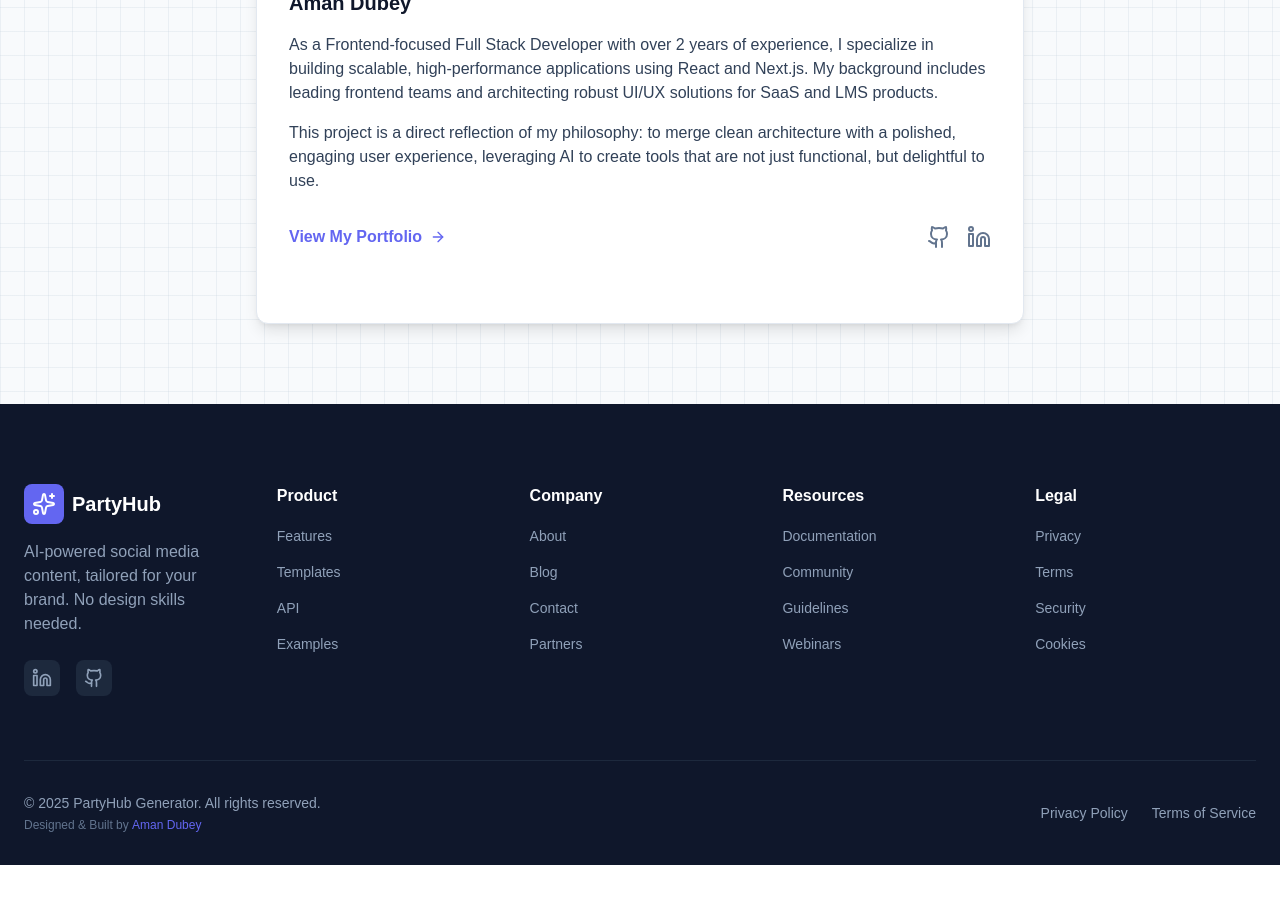
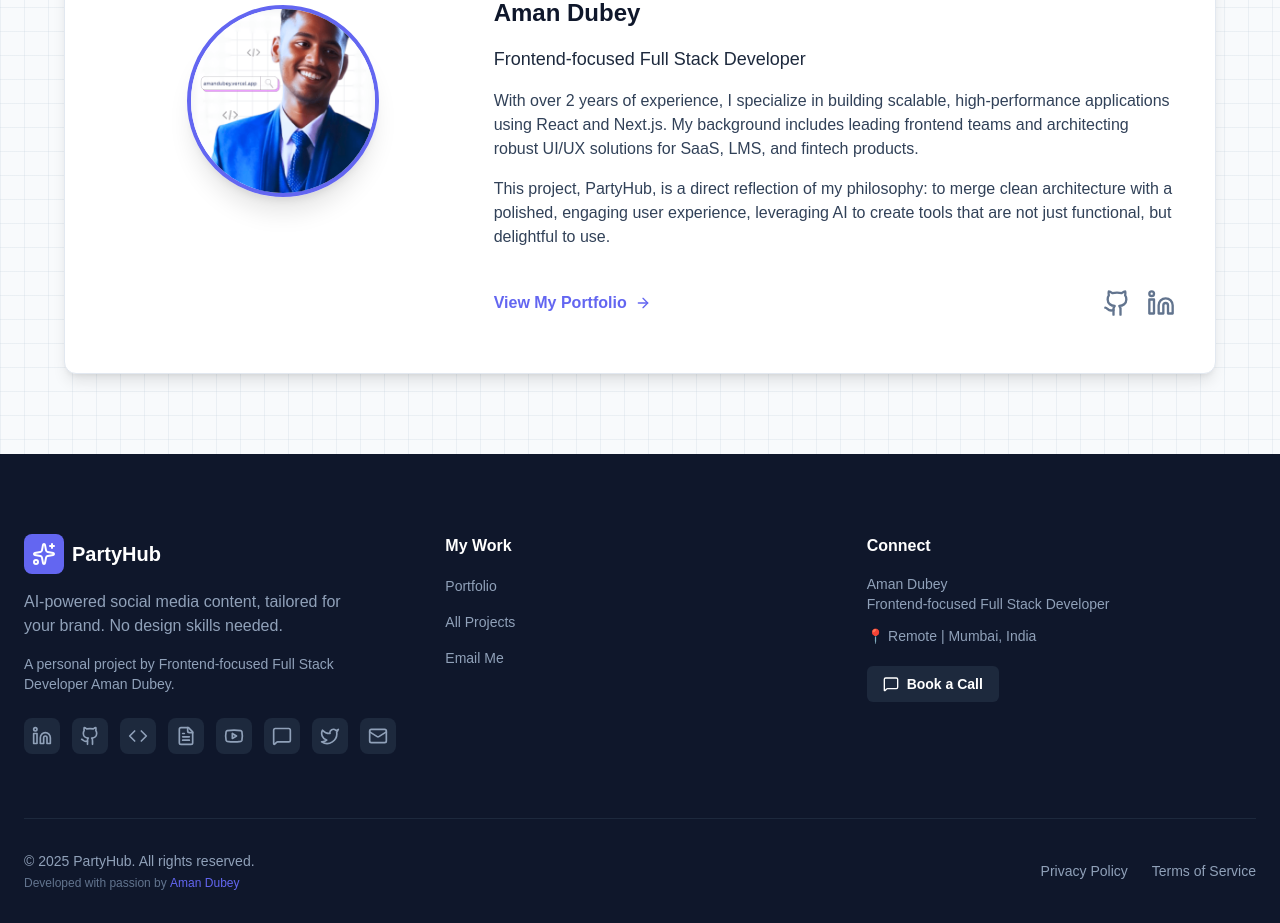
Before and after one commit to Amandubey211/BrandForge.Ai, a Next.js app: page / in a window 1280 px wide. Shown: the part 1840-2763 px from the top of the page. Before the commit the page ends 2705 px from the top, so only its background shows below. Built offline with nearby package versions, Linux system fonts and the light colour scheme.

Commit message:
Minor UI/Ux

```diff
--- a/src/app/Components/layout/AboutSection.tsx
+++ b/src/app/Components/layout/AboutSection.tsx
@@ -16,8 +16,10 @@ import {
   Rocket, // For GSAP
   Sparkles, // For Gemini
   Mouse, // For Lenis
+  Code, // Added for potential future use or just for a general tech vibe
 } from "lucide-react";
 import Link from "next/link";
+import Image from "next/image"; // Import Next.js Image component
 
 // --- SVG Icon Components for Tech Stack ---
 const TechIcons = {
@@ -57,6 +59,7 @@ const TechIcons = {
       />
     </svg>
   ),
+  // You can add more custom SVG icons here for other technologies if needed
 };
 
 const tabs = [
@@ -120,7 +123,8 @@ export const AboutSection = ({ brandColor }: { brandColor: string }) => {
           Behind the Build
         </h2>
 
-        <div className="max-w-3xl mx-auto bg-white rounded-xl shadow-lg border border-slate-200 p-2">
+        {/* Increased max-w to 5xl for more horizontal space */}
+        <div className="max-w-4xl lg:max-w-5xl xl:max-w-6xl mx-auto bg-white rounded-xl shadow-lg border border-slate-200 p-2">
           {/* Tab Headers */}
           <div className="flex border-b border-slate-200">
             {tabs.map((tab) => (
@@ -150,7 +154,7 @@ export const AboutSection = ({ brandColor }: { brandColor: string }) => {
           </div>
 
           {/* Tab Content */}
-          <div className="relative min-h-[350px] p-4 sm:p-6">
+          <div className="relative min-h-[400px] p-4 sm:p-6 lg:p-8">
             <AnimatePresence mode="wait">
               <motion.div
                 key={activeTab}
@@ -160,30 +164,53 @@ export const AboutSection = ({ brandColor }: { brandColor: string }) => {
                 transition={{ duration: 0.2 }}
               >
                 {activeTab === "owner" && (
-                  <div className="space-y-4 text-slate-700 flex flex-col h-full">
-                    <h3 className="text-lg sm:text-xl font-bold text-slate-900">
+                  <div className="flex flex-col md:flex-row gap-8 text-slate-700 h-full">
+                    {/* Image Section */}
+                    <div className="flex-shrink-0 w-full md:w-1/3 flex justify-center items-start pt-2">
+                      <motion.div
+                        initial={{ opacity: 0, scale: 0.9 }}
+                        animate={{ opacity: 1, scale: 1 }}
+                        transition={{ delay: 0.1, duration: 0.5 }}
+                        className="relative w-52 h-52 sm:w-48 sm:h-48 rounded-full overflow-hidden shadow-xl border-4"
+                        style={{ borderColor: brandColor }} // Dynamic border color
+                      >
+                        <Image
+                          src="/amandubey.png"
+                          alt="Aman Dubey - Developer"
+                          layout="fill"
+                          objectFit="cover"
+                          // priority
+                        />
+                      </motion.div>
+                    </div>
+
+                    {/* Text and Links Section */}
+                    <div className="flex-1 space-y-4 flex flex-col">
+                      <h3 className="text-xl sm:text-2xl font-bold text-slate-900">
                         Aman Dubey
                       </h3>
-                    <p>
-                      As a Frontend-focused Full Stack Developer with over 2
-                      years of experience, I specialize in building scalable,
-                      high-performance applications using React and Next.js. My
-                      background includes leading frontend teams and
-                      architecting robust UI/UX solutions for SaaS and LMS
-                      products.
+                      <p className="text-lg font-medium text-slate-800">
+                        Frontend-focused Full Stack Developer
                       </p>
                       <p>
-                      This project is a direct reflection of my philosophy: to
-                      merge clean architecture with a polished, engaging user
-                      experience, leveraging AI to create tools that are not
-                      just functional, but delightful to use.
+                        With over 2 years of experience, I specialize in
+                        building scalable, high-performance applications using
+                        React and Next.js. My background includes leading
+                        frontend teams and architecting robust UI/UX solutions
+                        for SaaS, LMS, and fintech products.
                       </p>
-                    <div className="!mt-auto pt-4 flex flex-col sm:flex-row sm:items-center sm:justify-between gap-4">
+                      <p>
+                        This project, PartyHub, is a direct reflection of my
+                        philosophy: to merge clean architecture with a polished,
+                        engaging user experience, leveraging AI to create tools
+                        that are not just functional, but delightful to use.
+                      </p>
+                      <div className="!mt-auto pt-6 flex flex-col sm:flex-row sm:items-center sm:justify-between gap-4">
                         <Link
                           href="https://amandubey.vercel.app/"
                           target="_blank"
                           rel="noopener noreferrer"
-                        className="inline-flex items-center gap-2 font-semibold group"
+                          className="inline-flex items-center gap-2 font-semibold group hover:underline"
                           style={{ color: brandColor }}
                         >
                           View My Portfolio
@@ -191,23 +218,26 @@ export const AboutSection = ({ brandColor }: { brandColor: string }) => {
                         </Link>
                         <div className="flex items-center gap-4">
                           <a
-                          href="https://github.com/AmanDubey02"
+                            href="https://github.com/Amandubey211" // Ensure this is your correct GitHub
                             target="_blank"
                             rel="noopener noreferrer"
                             className="text-slate-500 hover:text-slate-800 transition-colors"
                             aria-label="GitHub"
                           >
-                          <Github className="h-6 w-6" />
+                            <Github className="h-7 w-7" />{" "}
+                            {/* Increased size */}
                           </a>
                           <a
-                          href="https://www.linkedin.com/in/amandubeydev/"
+                            href="https://www.linkedin.com/in/profile-amandubey/" // Ensure this is your correct LinkedIn
                             target="_blank"
                             rel="noopener noreferrer"
                             className="text-slate-500 hover:text-slate-800 transition-colors"
                             aria-label="LinkedIn"
                           >
-                          <Linkedin className="h-6 w-6" />
+                            <Linkedin className="h-7 w-7" />{" "}
+                            {/* Increased size */}
                           </a>
+                        </div>
                       </div>
                     </div>
                   </div>
@@ -215,39 +245,48 @@ export const AboutSection = ({ brandColor }: { brandColor: string }) => {
 
                 {activeTab === "project" && (
                   <div className="space-y-4 text-slate-700">
-                    <h3 className="text-lg sm:text-xl font-bold text-slate-900">
+                    <h3 className="text-xl sm:text-2xl font-bold text-slate-900 mb-4">
                       Purpose & Methodology
                     </h3>
-                    <p>
-                      The goal was to build an AI-powered social media post
-                      generator. The primary focus was on the{" "}
-                      <b style={{ color: brandColor }}>quality of the output</b>
-                      , ensuring the generated content was polished,
-                      brand-aligned, and genuinely useful.
+                    <p className="text-lg font-medium">
+                      PartyHub was conceptualized to streamline social media
+                      content creation, making it accessible and efficient for
+                      everyone.
                     </p>
                     <p>
-                      The approach was strictly{" "}
+                      The core objective was to develop an AI-powered social
+                      media post generator that truly understands context,
+                      delivers high-quality output, and requires absolutely no
+                      design skills from the user. We focused on crafting
+                      content that is polished, brand-aligned, and genuinely
+                      useful, allowing users to stand out without the usual
+                      hurdles.
+                    </p>
+                    <p>
+                      The development approach was strictly{" "}
                       <b style={{ color: brandColor }}>UX-First</b>. By
-                      architecting a delightful and interactive frontend, the
-                      powerful AI backend is delivered through an interface that
-                      is intuitive and a joy to use.
+                      architecting a delightful, interactive, and highly
+                      intuitive frontend, the powerful AI backend is delivered
+                      through an interface that is not only functional but a joy
+                      to use. This commitment to user experience ensures a
+                      seamless journey from idea to ready-to-post content.
                     </p>
                   </div>
                 )}
 
                 {activeTab === "tech" && (
                   <div>
-                    <h3 className="text-lg sm:text-xl font-bold text-slate-900 mb-4">
+                    <h3 className="text-xl sm:text-2xl font-bold text-slate-900 mb-6">
                       Tools & Technologies
                     </h3>
-                    <div className="grid grid-cols-1 md:grid-cols-2 gap-4">
+                    <div className="grid grid-cols-1 md:grid-cols-2 lg:grid-cols-3 gap-6">
                       {techStack.map((tech) => (
                         <motion.div
                           key={tech.name}
-                          className="flex items-start p-4 border border-slate-200 rounded-lg bg-white"
+                          className="flex items-start p-4 border border-slate-200 rounded-lg bg-white shadow-sm"
                           whileHover={{
                             y: -4,
-                            boxShadow: "0 4px 12px rgba(0,0,0,0.08)",
+                            boxShadow: "0 6px 16px rgba(0,0,0,0.08)",
                           }}
                           transition={{
                             type: "spring",
@@ -255,7 +294,7 @@ export const AboutSection = ({ brandColor }: { brandColor: string }) => {
                             damping: 20,
                           }}
                         >
-                          <div className="flex-shrink-0 h-8 w-8 rounded-full bg-slate-100 flex items-center justify-center">
+                          <div className="flex-shrink-0 h-10 w-10 rounded-full bg-slate-100 flex items-center justify-center">
                             {tech.icon}
                           </div>
                           <div className="ml-4">
--- a/src/app/Components/layout/Footer.tsx
+++ b/src/app/Components/layout/Footer.tsx
@@ -3,8 +3,19 @@
 "use client";
 
 import { motion } from "framer-motion";
-import { Sparkles, Linkedin, Github } from "lucide-react";
-import Link from "next/link"; // Use Next.js Link for internal navigation if needed
+import {
+  Sparkles,
+  Linkedin,
+  Github,
+  Code, // For LeetCode
+  FileText, // For Resume
+  Youtube, // For YouTube
+  MessageSquare, // For Topmate
+  Twitter, // For X / Twitter
+  Mail, // For E-mail
+  Share2, // For Portfolio/Projects link if desired
+} from "lucide-react";
+import Link from "next/link";
 
 interface FooterProps {
   brandColor: string;
@@ -13,32 +24,70 @@ interface FooterProps {
 export const Footer: React.FC<FooterProps> = ({ brandColor }) => {
   const currentYear = new Date().getFullYear();
 
-  const links = {
-    product: ["Features", "Templates", "API", "Examples"],
-    company: ["About", "Blog", "Contact", "Partners"],
-    resources: ["Documentation", "Community", "Guidelines", "Webinars"],
-    legal: ["Privacy", "Terms", "Security", "Cookies"],
-  };
-
-  // --- Personalized with your professional links ---
+  // Updated social links based on your provided list
   const socialLinks = [
     {
-      icon: <Linkedin className="h-5 w-5" />,
-      href: "https://www.linkedin.com/in/amandubeydev/",
+      href: "https://linkedin.com/in/profile-amandubey",
       label: "LinkedIn",
+      icon: <Linkedin className="size-5" />, // Reduced size for consistency with previous
     },
     {
-      icon: <Github className="h-5 w-5" />,
-      href: "https://github.com/AmanDubey02",
+      href: "https://github.com/AmanDubey02", // Using the one from the original footer for consistency, if you have two, pick one.
       label: "GitHub",
+      icon: <Github className="size-5" />,
     },
+    {
+      href: "https://leetcode.com/u/amandubey8833/",
+      label: "LeetCode",
+      icon: <Code className="size-5" />,
+    },
+    {
+      href: "https://docs.google.com/document/d/1CdB-RPXp6hxngGIV4Nks6Iy_agbW5fvdkNghAYQKSXk/edit?tab=t.0",
+      label: "Resume",
+      icon: <FileText className="size-5" />,
+    },
+    {
+      href: "https://www.youtube.com/@GreenLadderNow",
+      label: "YouTube",
+      icon: <Youtube className="size-5" />,
+    },
+    {
+      href: "https://topmate.io/aman_dubey_sde_2/",
+      label: "Topmate",
+      icon: <MessageSquare className="size-5" />,
+    },
+    {
+      href: "https://twitter.com/AmanDub97115331",
+      label: "X / Twitter",
+      icon: <Twitter className="size-5" />,
+    },
+    {
+      href: "mailto:amandubey8833@gmail.com",
+      label: "E-mail",
+      icon: <Mail className="size-5" />,
+    },
+  ];
+
+  // Links for your portfolio/projects or other relevant pages
+  const portfolioLinks = [
+    {
+      label: "Portfolio",
+      href: "https://amandubey.vercel.app/", // Assuming this is your main portfolio
+      target: "_blank",
+    },
+    {
+      label: "All Projects",
+      href: "https://github.com/AmanDubey02?tab=repositories", // Link to your GitHub repositories
+      target: "_blank",
+    },
+    // Add other important pages if this was a larger site, e.g., "#about", "#generator"
   ];
 
   return (
     <footer className="bg-slate-900 text-slate-300 pt-16 sm:pt-20 pb-8">
       <div className="container mx-auto px-4 sm:px-6">
-        <div className="grid grid-cols-1 md:grid-cols-2 lg:grid-cols-5 gap-y-10 gap-x-8 mb-16">
-          {/* Brand Section */}
+        <div className="grid grid-cols-1 md:grid-cols-2 lg:grid-cols-3 gap-y-10 gap-x-8 mb-16">
+          {/* Brand & Personal Intro Section */}
           <div className="md:col-span-2 lg:col-span-1">
             <Link href="/" className="flex items-center space-x-2 mb-4 w-fit">
               <div
@@ -50,12 +99,16 @@ export const Footer: React.FC<FooterProps> = ({ brandColor }) => {
               <span className="text-xl font-bold text-white">PartyHub</span>
             </Link>
 
-            <p className="text-slate-400 mb-6 max-w-xs">
+            <p className="text-slate-400 mb-4 max-w-xs">
               AI-powered social media content, tailored for your brand. No
               design skills needed.
             </p>
+            <p className="text-slate-400 text-sm mb-6 max-w-xs">
+              A personal project by Frontend-focused Full Stack Developer Aman
+              Dubey.
+            </p>
 
-            <div className="flex space-x-4">
+            <div className="flex flex-wrap gap-3">
               {socialLinks.map((social) => (
                 <motion.a
                   key={social.label}
@@ -66,6 +119,7 @@ export const Footer: React.FC<FooterProps> = ({ brandColor }) => {
                   whileHover={{ scale: 1.1 }}
                   whileTap={{ scale: 0.95 }}
                   aria-label={social.label}
+                  title={social.label}
                 >
                   {social.icon}
                 </motion.a>
@@ -73,36 +127,63 @@ export const Footer: React.FC<FooterProps> = ({ brandColor }) => {
             </div>
           </div>
 
-          {/* Links Sections */}
-          {Object.entries(links).map(([category, items]) => (
-            <div key={category}>
-              <h3 className="font-semibold text-white text-md mb-4 capitalize">
-                {category}
-              </h3>
+          {/* Portfolio & Projects Links */}
+          <div>
+            <h3 className="font-semibold text-white text-md mb-4">My Work</h3>
             <ul className="space-y-3">
-                {items.map((item) => (
-                  <li key={item}>
+              {portfolioLinks.map((link) => (
+                <li key={link.label}>
                   <a
-                      href="#"
+                    href={link.href}
+                    target={link.target}
+                    rel="noopener noreferrer"
                     className="text-slate-400 hover:text-white transition-colors text-sm"
                   >
-                      {item}
+                    {link.label}
                   </a>
                 </li>
               ))}
+              <li>
+                <a
+                  href="mailto:amandubey.dev@gmail.com"
+                  className="text-slate-400 hover:text-white transition-colors text-sm"
+                >
+                  Email Me
+                </a>
+              </li>
             </ul>
           </div>
-          ))}
+
+          {/* Connect Section (can be expanded) */}
+          <div>
+            <h3 className="font-semibold text-white text-md mb-4">Connect</h3>
+            <p className="text-slate-400 text-sm mb-3">
+              Aman Dubey <br />
+              Frontend-focused Full Stack Developer
+            </p>
+            <p className="text-slate-400 text-sm mb-3">
+              📍 Remote | Mumbai, India
+            </p>
+            {/* You can add a call to action here */}
+            <Link
+              href="https://topmate.io/aman_dubey_sde_2/"
+              target="_blank"
+              rel="noopener noreferrer"
+              className="inline-flex items-center px-4 py-2 bg-slate-800 text-white rounded-md font-semibold text-sm hover:bg-slate-700 transition-colors mt-2"
+            >
+              <MessageSquare className="size-4 mr-2" /> Book a Call
+            </Link>
+          </div>
         </div>
 
         {/* Bottom Section */}
         <div className="border-t border-slate-800 pt-8 flex flex-col-reverse md:flex-row justify-between items-center gap-6">
           <div className="text-center md:text-left">
             <p className="text-slate-400 text-sm mb-1">
-              © {currentYear} PartyHub Generator. All rights reserved.
+              © {currentYear} PartyHub. All rights reserved.
             </p>
             <p className="text-slate-500 text-xs">
-              Designed & Built by{" "}
+              Developed with passion by{" "}
               <a
                 href="https://amandubey.vercel.app/"
                 target="_blank"
@@ -115,15 +196,16 @@ export const Footer: React.FC<FooterProps> = ({ brandColor }) => {
             </p>
           </div>
 
+          {/* Privacy and Terms - Keep if you plan to have them for PartyHub itself */}
           <div className="flex items-center space-x-4 sm:space-x-6">
             <a
-              href="#"
+              href="#" // Consider adding actual links if PartyHub grows
               className="text-slate-400 hover:text-white text-sm transition-colors"
             >
               Privacy Policy
             </a>
             <a
-              href="#"
+              href="#" // Consider adding actual links if PartyHub grows
               className="text-slate-400 hover:text-white text-sm transition-colors"
             >
               Terms of Service
--- a/src/hooks/usePostGeneration.ts
+++ b/src/hooks/usePostGeneration.ts
@@ -15,7 +15,7 @@ export const usePostGeneration = () => {
     }
     setError("");
     setIsLoading(true);
-    setGeneratedPost(null); // Reset previous post
+    setGeneratedPost(null);
 
     try {
       const base64Image = await fileToJpegBase64(formData.imageFile);
```
Also changed, not shown: src/app/Components/layout/Header.tsx (+14 -4 lines), public/amandubey.png (added). Lines whose indentation alone changed are shown as unchanged.
